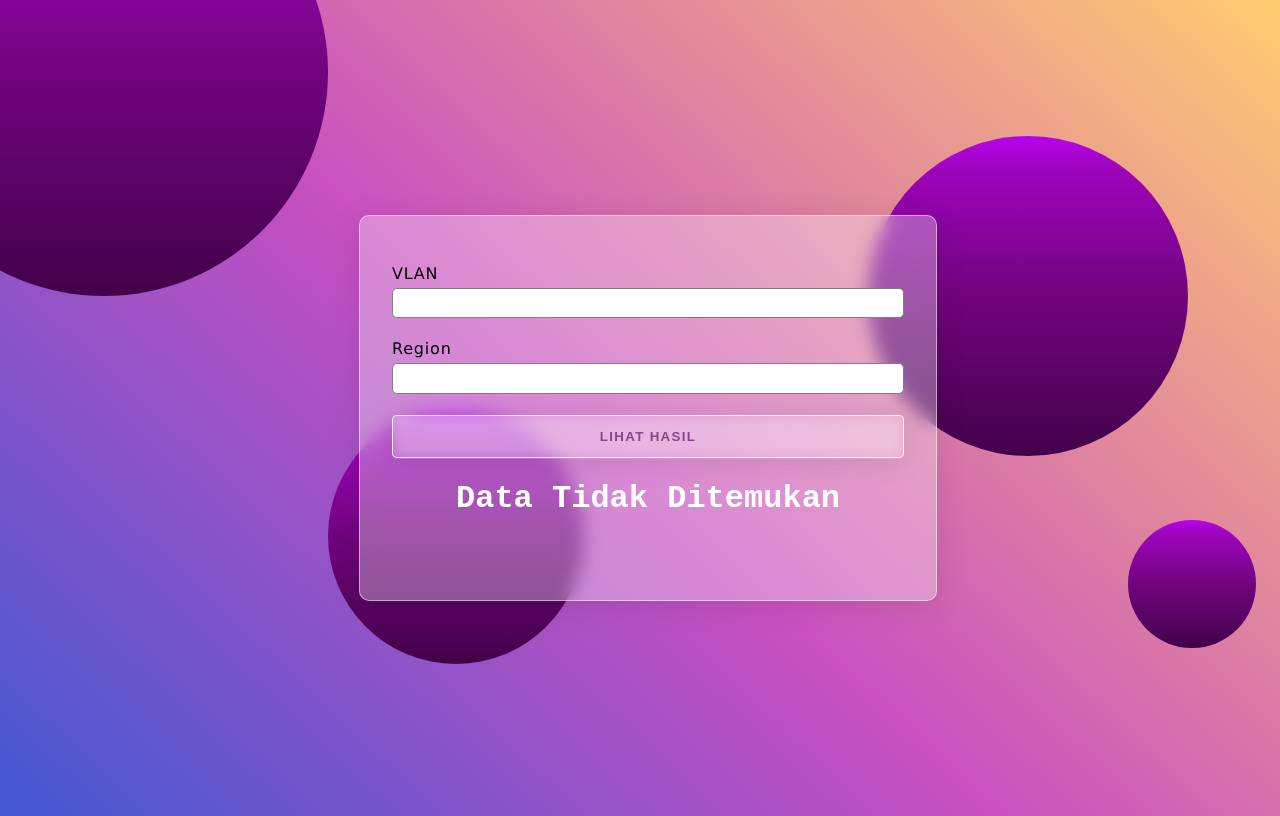
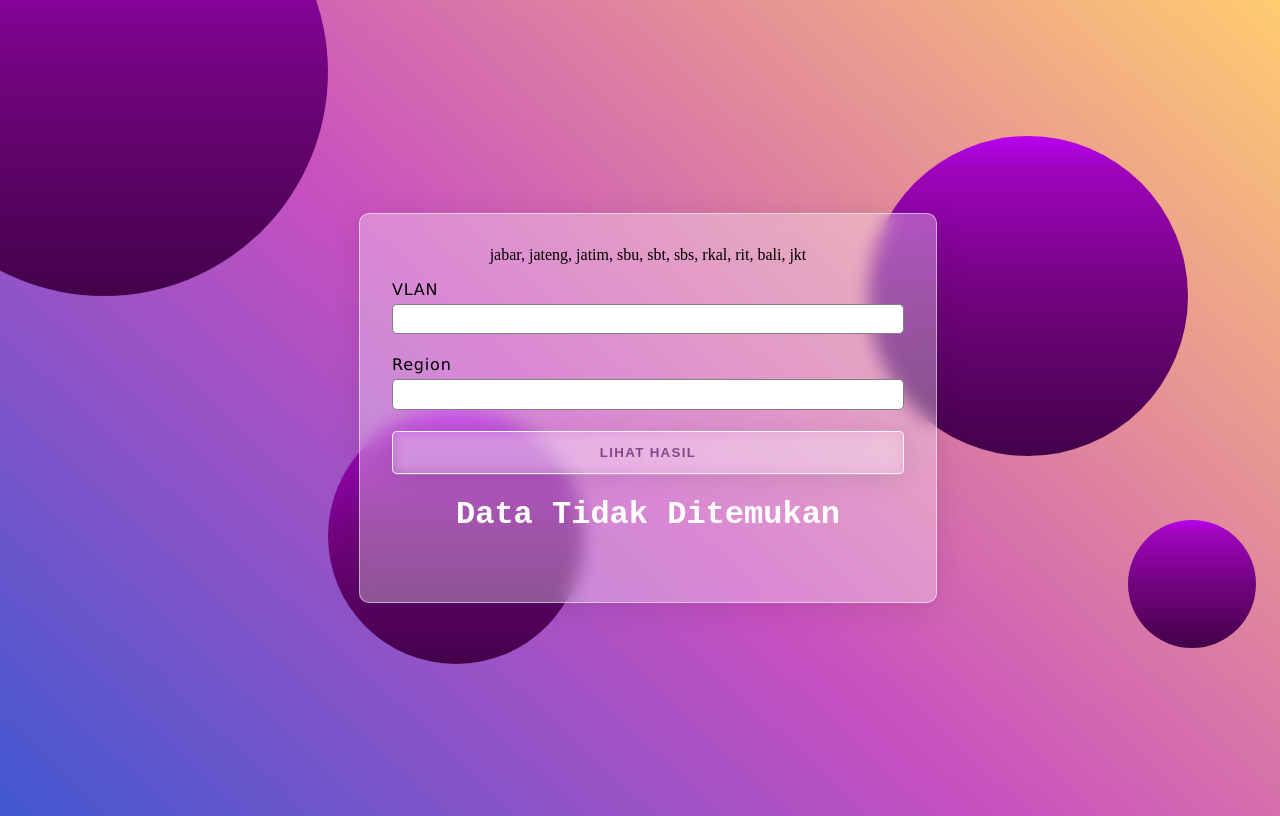
Before and after one commit to iconvlan/icon.github.io, a plain HTML site: page index.html in a window 1280 px wide. Both pictures are taken after a click on the button "LIHAT HASIL". Drawn offline with Linux system fonts and the light colour scheme.

Commit message:
Update index.html

```diff
--- a/index.html
+++ b/index.html
@@ -152,6 +152,7 @@
   <div id="circle4"></div>
   <container class="container"
     style="width: 40%; height: fit-content; min-height: 20em; padding: 2em; border-radius: 10px; overflow: hidden;">
+	<div style="text-align: center"> jabar, jateng, jatim, sbu, sbt, sbs, rkal, rit, bali, jkt </div>
     <div style="display: flex; flex-direction: column; margin: 1rem 0 1rem 0;">
       <label for="">VLAN</label>
       <input type="number" id="input-vlan" />
@@ -194,36 +195,192 @@
       {
         "bali": [
           {
-            list: [2908, 2909, 2910, 2914, 2915],
+            list: [2908, 2909, 2910, 2914],
             word: 'BALI-MTRM.PLN.CAB-MX204.BNG-CPE-01'
           },
           {
-            list: [2901, 2902, 2903],
+            list: [2901, 2902, 2903, 2904, 2905, 2906, 2907, 2911, 2912, 2913, 2915, 2828, 2890, 2889, 2888, 2801],
             word: 'BALI-KAPAL-NE8000.BNG-CPE-01'
+          },
+		  {
+            list: [2881, 2882, 2883, 2884, 2887, 2820],
+            word: 'BALI-KAPAL-MX104.BNG-CPE-01'
           }
         ]
       },
       {
         "rkal": [
           {
-            list: [2925, 2901, 2903],
-            word: 'SBT-PAUHLIMO-NE8000.BNG-CPE-01'
+            list: [2881, 2882, 2883, 2884, 2887, 2801, 2889, 2890],
+            word: 'RKAL-ULIN-MX104.BNG-CPE-01'
           },
           {
-            list: [2801, 2902, 2904],
-            word: 'SBT-PEKANBARU-NE8000.BNG-CPE-01'
+            list: [2915, 2912, 2913, 2914, 2920, 2921, 2922, 2925, 2926, 2927, 2820, 2888],
+            word: 'RKAL-ULIN-NE8000.BNG-CPE-01'
+          },
+		  {
+            list: [2928, 2901, 2902, 2903],
+            word: 'RKAL-WILAYAH.PONTIANAK-NE8000.BNG-CPE-01'
+          }
+        ]
+      },
+	  {
+        "jatim": [
+          {
+            list: [2881, 2882, 2883, 2884, 2885, 2802, 2830, 2889, 2890],
+            word: 'JATIM-WARU-MX104.BNG-CPE-01'
+          },
+          {
+            list: [2887, 2801, 2888, 2828, 2903, 2903, 2906, 2907, 2908, 2909, 2911, 2912, 2913],
+            word: 'JATIM-WARU-NE8000.BNG-CPE-01'
+          },
+		  {
+            list: [2929, 2930, 2931, 2932],
+            word: 'JATIM-GI.KEBON.AGUNG-MX204.BNG-CPE-01'
+          },
+		  {
+            list: [2914, 2916, 2917, 2918, 2919, 2920, 2921],
+            word: 'JATIM-SHELTER.GI.MANISREJO-NE8000.BNG-CPE-01'
+          },
+		  {
+            list: [2922, 2924, 2925, 2926, 2927, 2928],
+            word: 'JATIM-SHELTER.GI.MANISREJO-NE8000.BNG-CPE-01'
+          }
+        ]
+      },
+	  {
+        "rit": [
+          {
+            list: [2900, 2901, 2902, 2903, 2904, 2905, 2906, 2907, 2908, 2909],
+            word: 'RIT-SHELTER.PLN.WILAYAH.SULUTENGGO-NE8000.BNG-CPE-01'
+          },
+          {
+            list: [2801, 2888, 2889, 2890, 2912, 2913, 2915, 2916, 2920, 2921, 2922, 2924, 2926, 2927],
+            word: 'RIT-TELLO-NE8000.BNG-CPE-01'
+          },
+		  {
+            list: [2881, 2882, 2883, 2884, 2885, 2887],
+            word: 'RIT-TELLO-MX104.BNG-CPE-01'
           }
         ]
       },
 	  {
         "sbt": [
           {
-            list: [1111, 2222, 3333],
-            word: 'sumedang-001'
+            list: [2881, 2882, 2883, 2884, 2885, 2887, 2888, 2828, 2889, 2890],
+            word: 'SBT-PEKANBARU-MX104.BNG-CPE-01'
           },
           {
-            list: [4444, 5555, 666],
-            word: 'sumedang-002'
+            list: [2801, 2902, 2904, 2906, 2908, 2910, 2912, 2926],
+            word: 'SBT-PEKANBARU-NE8000.BNG-CPE-01'
+          },
+		  {
+            list: [2925, 2901, 2903, 2905, 2907, 2909, 2911, 2913, 2915, 2917, 2919],
+            word: 'SBT-PAUHLIMO-NE8000.BNG-CPE-01'
+          },
+		  {
+            list: [2914, 2916, 2918, 2920, 2922],
+            word: 'SBT-GRAHAPENA-MX204.BNG-CPE-01'
+          }
+        ]
+      },
+	  {
+        "jkt": [
+          {
+            list: [2881, 2882, 2883, 2884, 2885, 2887, 2801, 2889, 2890],
+            word: 'JKT-GANDUL-MX104.BNG-CPE-01'
+          },
+          {
+            list: [2888, 2828, 2830, 2819, 2820, 2913, 2915, 2917],
+            word: 'JKT-GANDUL-NE8000.BNG-CPE-01'
+          },
+		  {
+            list: [2919, 2920, 2921, 2922],
+            word: 'JKT-SHELTER.GI.SERANG-NE8000.BNG-CPE-01'
+          },
+		  {
+            list: [2911, 2909],
+            word: 'JKT-SHELTER.BINTARO-NE8000.BNG-CPE-01'
+          },
+		  {
+            list: [2900, 2924, 2926, 2927, 2928],
+            word: 'JKT-JABABEKA-NE8000.BNG-CPE-01'
+          },
+		  {
+            list: [2901, 2903, 2905, 2906, 2907],
+            word: 'JKT-DURI.KOSAMBI-NE8000.BNG-CPE-01'
+          }
+        ]
+      },
+	  {
+        "sbs": [
+          {
+            list: [2881, 2882, 2883, 2884, 2885, 2887, 2889, 2820, 2828, 2890],
+            word: 'SBS-PAYOSELINCAH-MX104.BNG-CPE-01'
+          },
+          {
+            list: [2801, 2888, 2902, 2904, 2906, 2908, 2912, 2914, 2915, 2917, 2918, 2919, 2924, 2927, 2928, 2932, 2933, 2934, 2935, 2937, 2938],
+            word: 'SBS-PAYOSELINCAH-NE8000.BNG-CPE-01'
+          },
+		  {
+            list: [2881, 2882, 2883, 2884, 2885, 2887],
+            word: 'SBS-RANTING.MENTOK-NE8000.BNG-CPE-01'
+          },
+		  {
+            list: [2920, 2922, 2925, 2926],
+            word: 'SBS-BUKITSIGUNTANG-MX204.BNG-CPE-01'
+          }
+        ]
+      },
+	  {
+        "sbu": [
+          {
+            list: [2881, 2882, 2883, 2884, 2885],
+            word: 'SBU-GLUGUR-MX104.BNG-CPE-01'
+          },
+          {
+            list: [2887, 2820, 2830, 2912, 2913, 2917, 2919, 2923, 2926, 2901, 2902, 2905, 2906, 2907, 2908, 2911],
+            word: 'SBU-GLUGUR-NE8000.BNG-CPE-01'
+          },
+		  {
+            list: [2881, 2888, 2828, 2889, 2890],
+            word: 'SBU-TITIKUNING-MX104.BNG-CPE-01'
+          },
+		  {
+            list: [2916, 2922, 2925, 2915, 2918, 2921, 2924, 2900, 2903, 2904, 2909, 2910, 2914],
+            word: 'SBS-BUKITSIGUNTANG-MX204.BNG-CPE-01'
+          }
+        ]
+      },
+	  {
+        "jateng": [
+          {
+            list: [2881, 2882, 2883, 2885],
+            word: 'JATENG-UNGARAN-MX104.BNG-CPE-01'
+          },
+          {
+            list: [2887, 2801, 2830, 2888, 2889, 2890, 2901, 2904, 2906, 2908, 2910, 2912, 2914, 2916, 2920],
+            word: 'JATENG-UNGARAN-NE8000.BNG-CPE-01'
+          },
+		  {
+            list: [2900, 2902, 2905, 2907, 2909, 2911, 2915, 2917, 2919],
+            word: 'JATENG-YOGYA.KENTUNGAN-NE8000.BNG-CPE-01'
+          }
+        ]
+      },
+	  {
+        "jabar": [
+          {
+            list: [2881, 2882, 2883, 2884, 2885, 2801, 2889, 2890],
+            word: 'JABAR-UJUNGBERUNG-MX104.BNG-CPE-01'
+          },
+          {
+            list: [2887, 2820, 2828, 2888, 2900, 2901, 2902, 2903, 2904, 2905, 2906, 2907, 2908, 2909, 2910, 2920, 2921, 2922, 2923],
+            word: 'JABAR-UJUNGBERUNG-NE8000.BNG-CPE-01'
+          },
+		  {
+            list: [2911, 2912, 2913, 2914, 2915, 2916, 2917],
+            word: 'JABAR-SHELTER.GI.GARUT-MX204.BNG-CPE-01'
           }
         ]
       }
```
